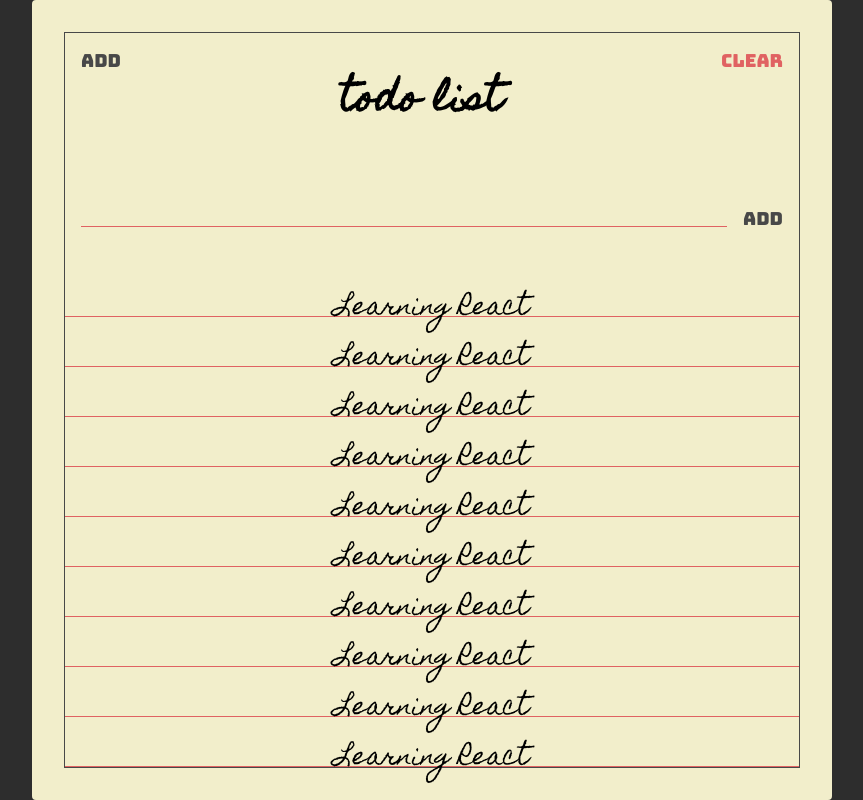
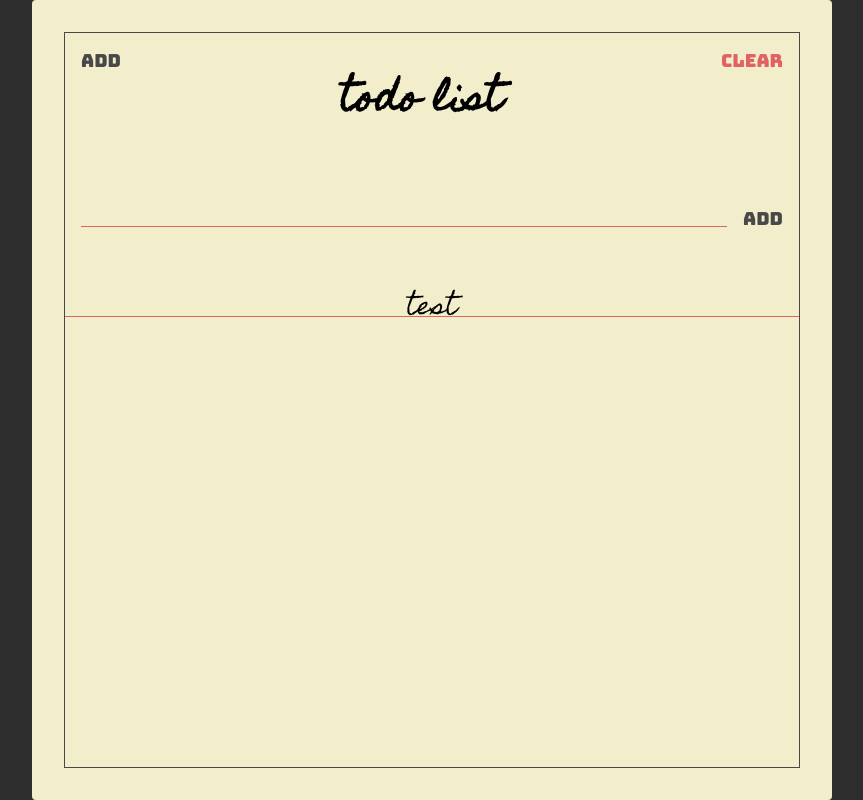
Before and after one commit to yenihuluu/React-todolist_1, a React (Create React App) app: page / in a window 1280 px wide. Shown: the whole page, without its empty margins (208-1071 px from the left). Built offline with nearby package versions, Linux system fonts and the light colour scheme.

Commit message:
Membuat Page dan todo

```diff
--- a/src/App.js
+++ b/src/App.js
@@ -1,54 +1,9 @@
 import React from "react"; //deklarasiin var React dari Folder Package/dependencies/react
 import "./styles.css"; // panggil style.css dari folder src
-import Paper from "./components/Paper"; //panggil variabel Paper dari
+
+import TodoList from "./pages/TodoList";
 //folder src/Components/Paper
 
 export default function App() {
-  return (
-    <Paper>
-      <section className="header">
-        <button className="header-btn main-black-color">Add</button>
-        <h1 className="header-title">Todo list</h1>
-        <button className="header-btn main-red-color">Clear</button>
-      </section>
-      <section className="add">
-        <form className="add-form">
-          <input type="text" className="add-input" />
-          <button className="add-btn main-black-color">Add</button>
-        </form>
-      </section>
-      <section className="todos">
-        <div className="todo">
-          <span className="todo-text">Learning React</span>
-        </div>
-        <div className="todo">
-          <span className="todo-text">Learning React</span>
-        </div>
-        <div className="todo">
-          <span className="todo-text">Learning React</span>
-        </div>
-        <div className="todo">
-          <span className="todo-text">Learning React</span>
-        </div>
-        <div className="todo">
-          <span className="todo-text">Learning React</span>
-        </div>
-        <div className="todo">
-          <span className="todo-text">Learning React</span>
-        </div>
-        <div className="todo">
-          <span className="todo-text">Learning React</span>
-        </div>
-        <div className="todo">
-          <span className="todo-text">Learning React</span>
-        </div>
-        <div className="todo">
-          <span className="todo-text">Learning React</span>
-        </div>
-        <div className="todo">
-          <span className="todo-text">Learning React</span>
-        </div>
-      </section>
-    </Paper>
-  );
+  return <TodoList />;
 }
--- a/src/components/Header.jsx
+++ b/src/components/Header.jsx
@@ -0,0 +1,15 @@
+import React from "react"; // Deklarasiin var React dari package/dependencies/react
+//props-type di hilangin karena props(children) sudah tidak digunakan
+
+const Header = () => {
+  //disini ga menggunakan props (children) karena Header ini bagian dari Children
+  return (
+    <section className="header">
+      <button className="header-btn main-black-color">Add</button>
+      <h1 className="header-title">Todo list</h1>
+      <button className="header-btn main-red-color">Clear</button>
+    </section>
+  );
+};
+
+export default Header;
--- a/src/components/Paper.jsx
+++ b/src/components/Paper.jsx
@@ -16,4 +16,4 @@
   ]) //childrean mempunyai 2 tipe yt array dan single
 };
 
-export default Paper;
+export default Paper; //setiap kali buat Const Paper, jangan lupa untuk di eksport
--- /dev/null
+++ b/src/components/Todo.jsx
@@ -0,0 +1,16 @@
+import React from "react";
+import PropTypes from "prop-types";
+
+const Todo = props => {
+  return (
+    <div className="todo">
+      <span className="todo-text">{props.text}</span>
+    </div>
+  );
+};
+
+Todo.PropTypes = {
+  text: PropTypes.string.isRequired
+};
+
+export default Todo;
--- a/src/components/TodoForm.jsx
+++ b/src/components/TodoForm.jsx
@@ -0,0 +1,15 @@
+import React from "react"; // Deklarasiin var React dari package/dependencies/react
+//props-type di hilangin karena props(children) sudah tidak digunakan
+
+const TodoForm = () => {
+  return (
+    <section className="add">
+      <form className="add-form">
+        <input type="text" className="add-input" />
+        <button className="add-btn main-black-color">Add</button>
+      </form>
+    </section>
+  );
+};
+
+export default TodoForm;
--- a/src/components/Todos.jsx
+++ b/src/components/Todos.jsx
@@ -0,0 +1,12 @@
+import React from "react";
+import Todo from "./Todo";
+
+const Todos = () => {
+  return (
+    <section className="todos">
+      <Todo text="test" />
+    </section>
+  );
+};
+
+export default Todos;
--- /dev/null
+++ b/src/pages/TodoList.jsx
@@ -0,0 +1,19 @@
+import React from "react"; //deklarasiin var React dari Folder Package/dependencies/react
+
+import Paper from "../components/Paper"; //panggil variabel Paper dari
+import Header from "../components/Header";
+import TodoForm from "../components/TodoForm";
+import Todos from "../components/Todos";
+//folder src/Components/Paper
+
+const TodoList = () => {
+  return (
+    <Paper>
+      <Header />
+      <TodoForm />
+      <Todos />
+    </Paper>
+  );
+};
+
+export default TodoList;
--- a/src/styles.css
+++ b/src/styles.css
@@ -131,6 +131,7 @@
 .todos {
   display: flex;
   flex-direction: column;
+  min-height: 500px;
 }
 
 .todo {
@@ -139,7 +140,7 @@
   flex: 1 0 auto;
   text-align: center;
 
-  min-height: 34px;
+  max-height: 34px;
   margin: 16px 0 0;
   font-family: "Homemade Apple", sans-serif;
   font-size: 24px;
@@ -151,4 +152,6 @@
   position: absolute;
   left: 50%;
   transform: translate(-50%);
+  width: 100%;
+  height: 50px;
 }
```
Also changed, not shown: src/layout/Container.jsx (added), src/layout/Item.jsx (added).
